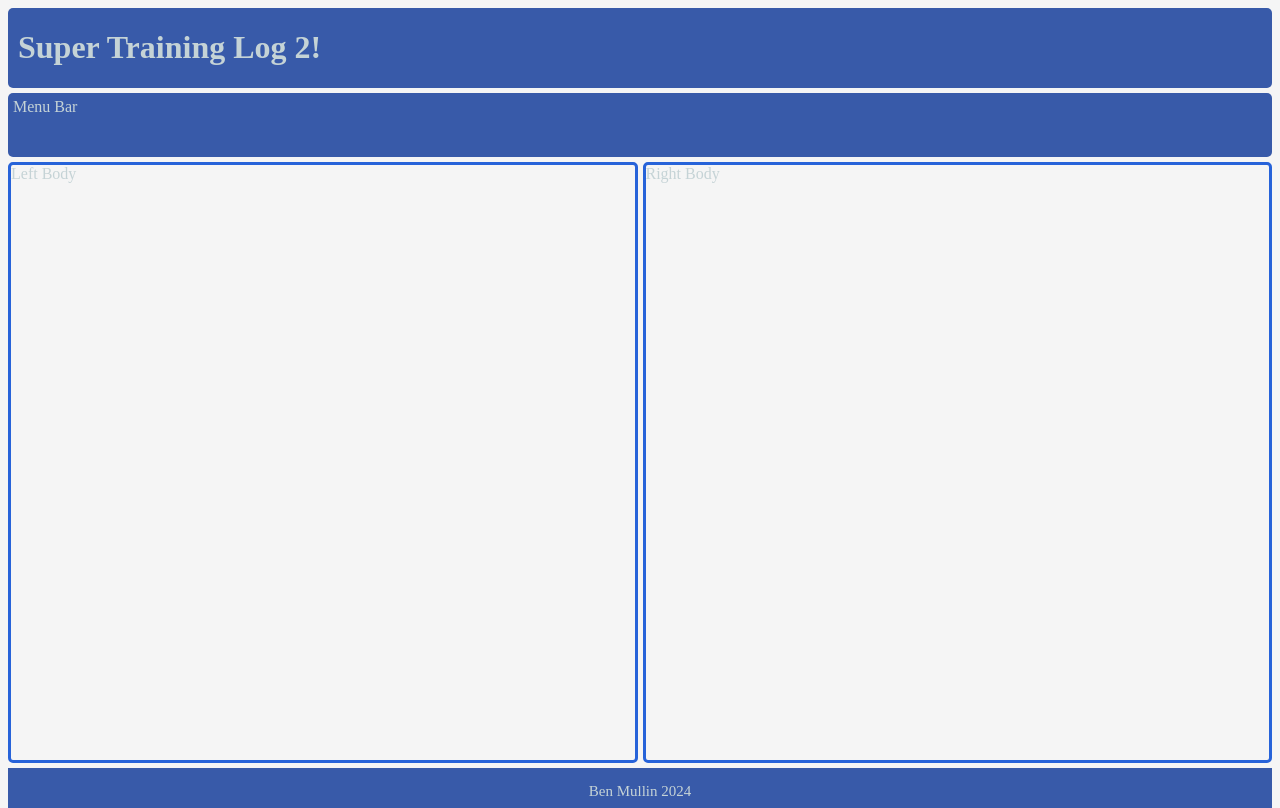
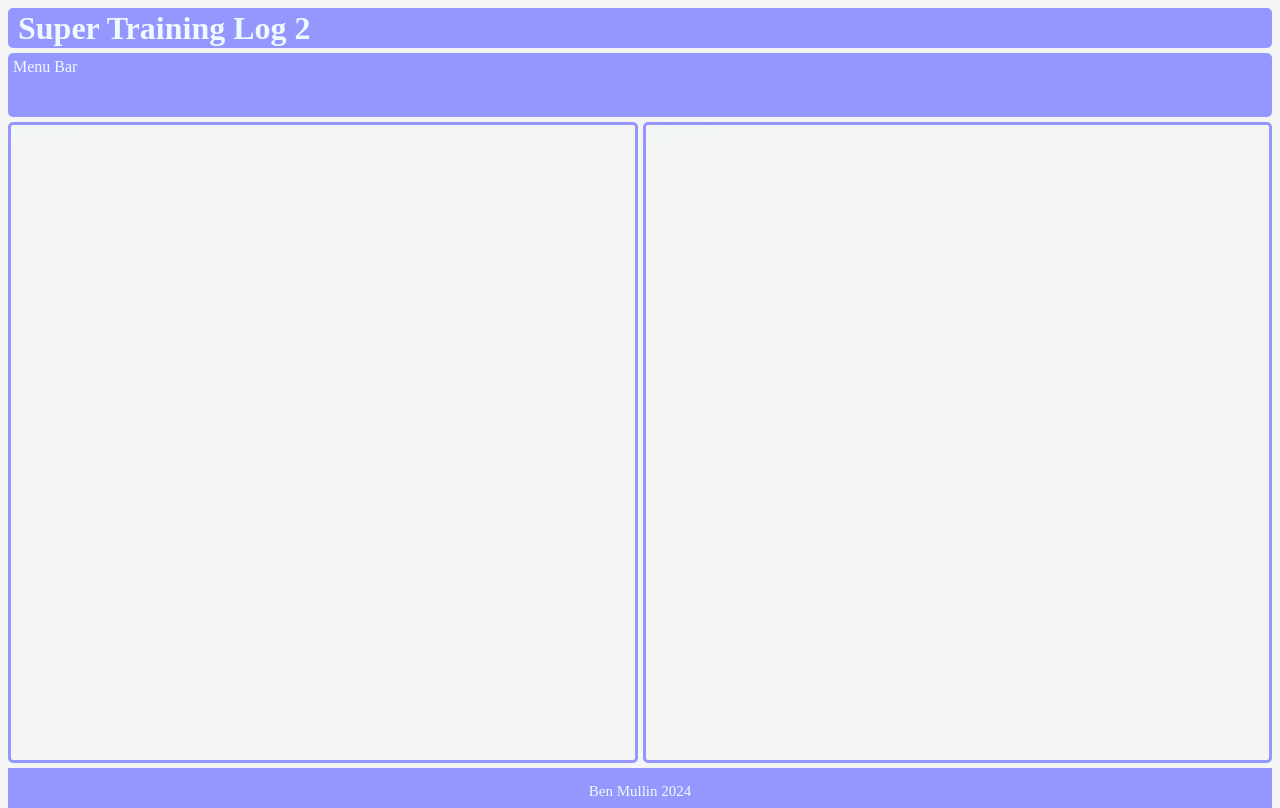
Before and after one commit to btmullin/supertl2, a Flask app: page / in a window 1280 px wide. Run offline with Flask 2, Linux system fonts and the light colour scheme.

Commit message:
Style updates

```diff
--- a/apps/frontend/static/main.css
+++ b/apps/frontend/static/main.css
@@ -1,7 +1,7 @@
-html, body{    height: 100%;    background-color:whitesmoke;    color:rgb(197, 211, 214);}
+html, body{    height: 100%;    background-color:whitesmoke;    color:rgb(238, 250, 253);}
 
 :root {
-    --theme-color-primary: rgb(56, 90, 169);
+    --theme-color-primary: rgb(150, 150, 255);
     --theme-color-accent: rgb(39, 99, 217);
     --theme-corner-radius: 5px;
 }
@@ -10,7 +10,7 @@ html, body{    height: 100%;    background-color:whitesmoke;    color:rgb(197, 2
     height: 100%;
     display: grid;
     grid-template-columns: repeat(4, 1fr);
-    grid-template-rows: 10% 8% auto 5%;
+    grid-template-rows: 5% 8% auto 5%;
     grid-gap: 5px;
 }
 
@@ -20,6 +20,12 @@ html, body{    height: 100%;    background-color:whitesmoke;    color:rgb(197, 2
     background-color: var(--theme-color-primary);
     border-radius: var(--theme-corner-radius);
     padding-left: 10px;
+    display: grid;
+    align-items: center;
+}
+
+.title_bar h1 {
+    margin: 0%;
 }
 
 .menu_bar{
@@ -35,7 +41,7 @@ html, body{    height: 100%;    background-color:whitesmoke;    color:rgb(197, 2
     grid-row: 3/4;
     border-style: solid;
     border-radius: var(--theme-corner-radius);
-    border-color: var(--theme-color-accent);
+    border-color: var(--theme-color-primary);
 }
 
 .right_body{
@@ -43,7 +49,7 @@ html, body{    height: 100%;    background-color:whitesmoke;    color:rgb(197, 2
     grid-row: 3/4;
     border-style: solid;
     border-radius: var(--theme-corner-radius);
-    border-color: var(--theme-color-accent);
+    border-color: var(--theme-color-primary);
 }
 
 .footer{
--- a/apps/frontend/templates/index.html
+++ b/apps/frontend/templates/index.html
@@ -9,7 +9,7 @@
 <body>
     <div class="page_layout">
         <div class="title_bar">
-            <h1>Super Training Log 2!</h1>
+            <h1>Super Training Log 2</h1>
         </div>
         <div class="menu_bar">Menu Bar</div>
         <div class="left_body">Left Body</div>
```
